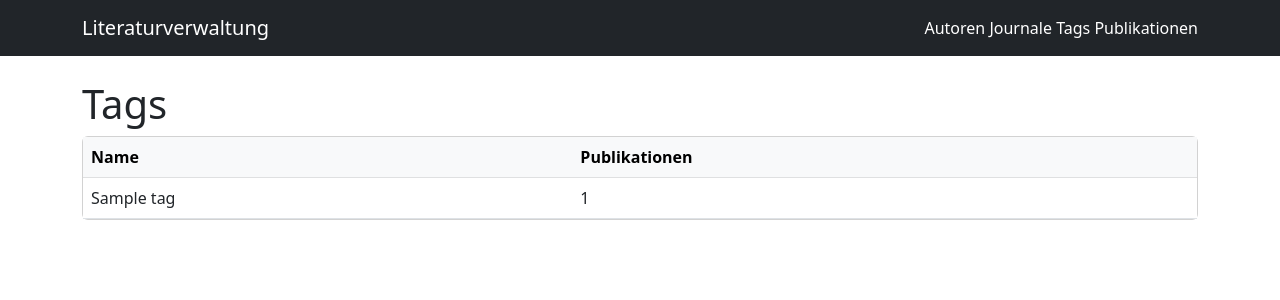
After one commit to sklarmann/SimpleLiteratureManager, a Django app: page /tags/ in a window 1280 px wide. The commit adds this page. Shown: the top 300 px of the page. Run offline with Django 5.2, Linux system fonts and the light colour scheme; tables that the repository leaves empty hold one stand-in row (values such as "Sample post").

Commit message:
Add tagging support to publications

```diff
--- a/SimpleLiteratureManager/library/models.py
+++ b/SimpleLiteratureManager/library/models.py
@@ -26,6 +26,16 @@ class Journal(models.Model):
         return self.name
 
 
+class Tag(models.Model):
+    name = models.CharField(max_length=100, unique=True)
+
+    class Meta:
+        ordering = ["name"]
+
+    def __str__(self):
+        return self.name
+
+
 class Publication(models.Model):
     title = models.CharField(max_length=500)
     year = models.PositiveIntegerField()
@@ -33,6 +43,7 @@ class Publication(models.Model):
 
     authors = models.ManyToManyField(Author, related_name="publications")
     journal = models.ForeignKey(Journal, on_delete=models.SET_NULL, null=True, blank=True)
+    tags = models.ManyToManyField(Tag, related_name="publications", blank=True)
 
     abstract = models.TextField(blank=True, null=True)
     pdf = models.FileField(upload_to="publications/", blank=True, null=True)
--- a/SimpleLiteratureManager/library/templates/base.html
+++ b/SimpleLiteratureManager/library/templates/base.html
@@ -12,6 +12,7 @@
         <div>
             <a class="nav-link d-inline text-white" href="/authors/">Autoren</a>
             <a class="nav-link d-inline text-white" href="/journals/">Journale</a>
+            <a class="nav-link d-inline text-white" href="/tags/">Tags</a>
             <a class="nav-link d-inline text-white" href="/publications/">Publikationen</a>
         </div>
     </div>
--- /dev/null
+++ b/SimpleLiteratureManager/library/templates/tag_list.html
@@ -0,0 +1,29 @@
+{% extends "base.html" %}
+{% block content %}
+<h1>Tags</h1>
+
+<div class="card">
+    <div class="card-body p-0">
+        <table class="table mb-0 sortable">
+            <thead class="table-light">
+                <tr>
+                    <th scope="col" data-sort="text">Name</th>
+                    <th scope="col" data-sort="number">Publikationen</th>
+                </tr>
+            </thead>
+            <tbody>
+                {% for tag in tags %}
+                <tr>
+                    <td>{{ tag.name }}</td>
+                    <td data-value="{{ tag.publication_count }}">{{ tag.publication_count }}</td>
+                </tr>
+                {% empty %}
+                <tr>
+                    <td colspan="2" class="text-center text-muted py-3">Noch keine Tags vorhanden.</td>
+                </tr>
+                {% endfor %}
+            </tbody>
+        </table>
+    </div>
+</div>
+{% endblock %}
--- a/SimpleLiteratureManager/library/urls.py
+++ b/SimpleLiteratureManager/library/urls.py
@@ -15,6 +15,7 @@ urlpatterns = [
     path("authors/<int:pk>/delete/", views.author_delete, name="author_delete"),
     path("journals/", views.journal_list, name="journal_list"),
     path("journals/add/", views.journal_create, name="journal_create"),
+    path("tags/", views.tag_list, name="tag_list"),
     path("publications/", views.publication_list, name="publication_list"),
     path("publications/add/", views.publication_create, name="publication_create"),
     path("publications/<int:pk>/", views.publication_detail, name="publication_detail"),
--- a/SimpleLiteratureManager/library/views.py
+++ b/SimpleLiteratureManager/library/views.py
@@ -4,12 +4,12 @@ from itertools import combinations
 import re
 
 import requests
-from django.db import transaction
+from django.db import models, transaction
 from django.shortcuts import get_object_or_404, redirect, render
 from django.utils.html import strip_tags
 
 from .forms import AuthorForm, DoiImportForm, JournalForm, PublicationForm
-from .models import Author, Journal, Publication
+from .models import Author, Journal, Publication, Tag
 
 def author_list(request):
     authors = Author.objects.all()
@@ -113,6 +113,11 @@ def journal_list(request):
     return render(request, "journal_list.html", {"journals": journals})
 
 
+def tag_list(request):
+    tags = Tag.objects.annotate(publication_count=models.Count("publications"))
+    return render(request, "tag_list.html", {"tags": tags})
+
+
 def journal_create(request):
     if request.method == "POST":
         form = JournalForm(request.POST)
@@ -124,7 +129,10 @@ def journal_create(request):
     return render(request, "journal_form.html", {"form": form})
 
 def publication_list(request):
-    publications = Publication.objects.select_related("journal").prefetch_related("authors")
+    publications = (
+        Publication.objects.select_related("journal")
+        .prefetch_related("authors", "tags")
+    )
     return render(request, "publication_list.html", {"publications": publications})
 
 
@@ -141,7 +149,7 @@ def publication_create(request):
 
 def publication_detail(request, pk):
     publication = get_object_or_404(
-        Publication.objects.select_related("journal").prefetch_related("authors"),
+        Publication.objects.select_related("journal").prefetch_related("authors", "tags"),
         pk=pk,
     )
     return render(request, "publication_detail.html", {"publication": publication})
```
Also changed, not shown: SimpleLiteratureManager/library/admin.py (+9 -3 lines), SimpleLiteratureManager/library/forms.py (+12 -2 lines), SimpleLiteratureManager/library/templates/publication_detail.html (+11 -0 lines), SimpleLiteratureManager/library/templates/publication_form.html (+8 -0 lines), SimpleLiteratureManager/library/templates/publication_list.html (+7 -0 lines), SimpleLiteratureManager/library/migrations/0003_tag_publication_tags.py (added).
